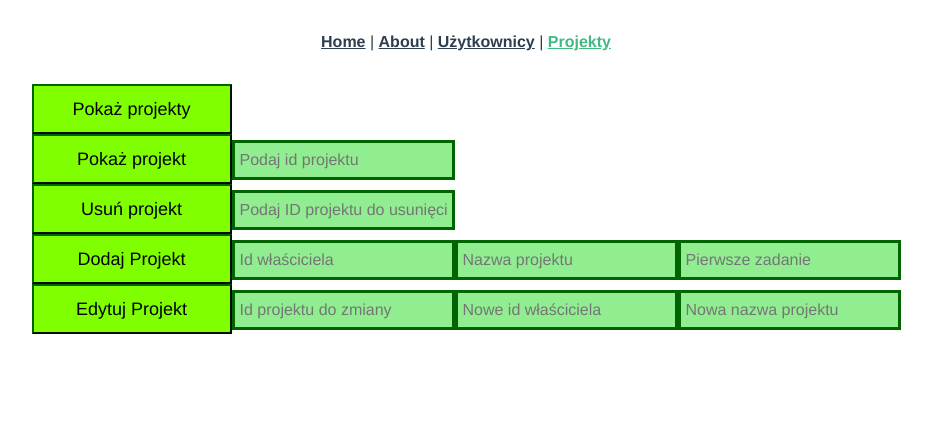
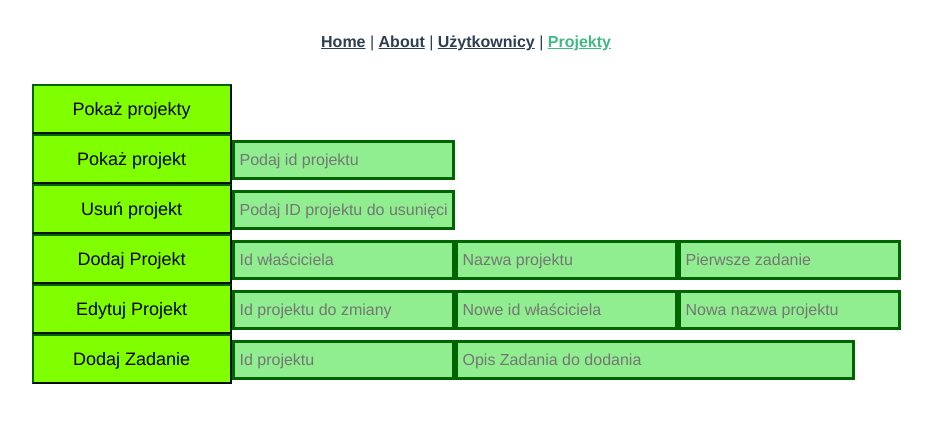
Before and after one commit to Percival33/almost-jira-clone, a Vue app in the folder almost-jira-ui/: page /projects in a window 1280 px wide. Shown: the top 422 px of the page, without its empty margins (174-1106 px from the left). Built offline with nearby package versions, Linux system fonts and the light colour scheme.

Commit message:
added adding task to projects

```diff
--- a/almost-jira-ui/src/views/ProjectsView.vue
+++ b/almost-jira-ui/src/views/ProjectsView.vue
@@ -80,6 +80,21 @@
         placeholder="Nowa nazwa projektu"
       />
     </div>
+    <div class="addTaskToProject">
+      <button
+        class="addTaskToProjectButton"
+        @click="addTaskToProject(addTaskProjectId, newTask)"
+      >
+        Dodaj Zadanie
+      </button>
+      <input v-model="addTaskProjectId" type="text" placeholder="Id projektu" />
+      <input
+        v-model="newTask"
+        type="text"
+        style="width: 400px"
+        placeholder="Opis Zadania do dodania"
+      />
+    </div>
     <div>
       <p v-if="msg">{{ this.msg }}</p>
     </div>
@@ -120,6 +135,14 @@
   font-size: 18px;
 }
 .changeProjectButton {
+  width: 200px;
+  height: 50px;
+  color: black;
+  background: chartreuse;
+  border-color: darkgreen;
+  font-size: 18px;
+}
+.addTaskToProjectButton {
   width: 200px;
   height: 50px;
   color: black;
@@ -283,6 +306,22 @@ export default {
           });
       }
     },
+    addTaskToProject(addTaskProjectId, newTask) {
+      newTask = encodeURIComponent(newTask);
+      fetch(`${API}/projects/${addTaskProjectId}/tasks?newTask=${newTask}`, {
+        method: "POST",
+      })
+        .then((response) => response.json())
+        .then((data) => {
+          this.msg = "Zadanie zostało dodane";
+          if (data.status === 404) {
+            this.msg = "Nie udało się dodać zadania";
+          }
+        })
+        .catch((error) => {
+          console.log(error);
+        });
+    },
   },
 };
 </script>
```
